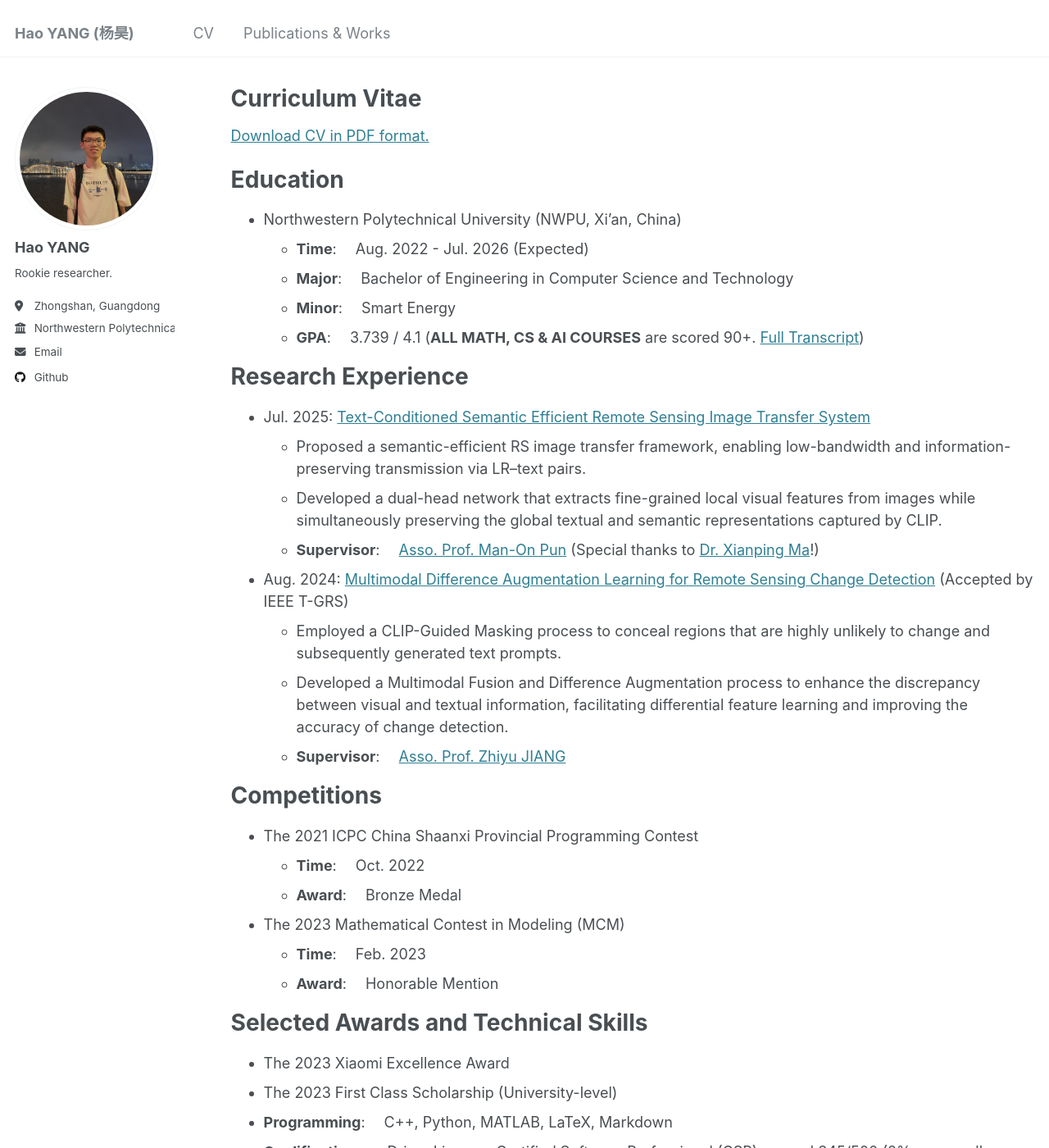
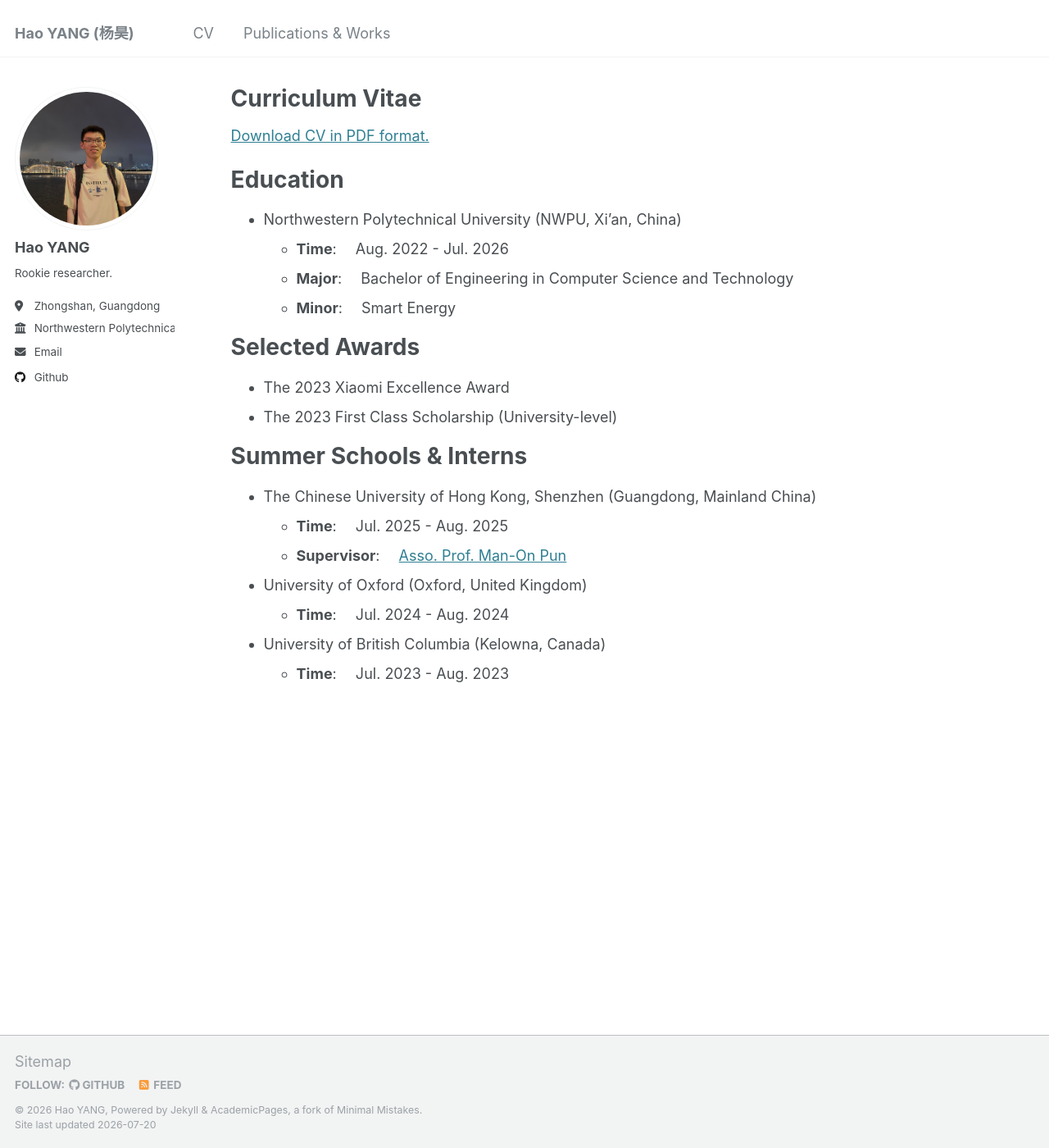
Before and after one commit to haoyangofficial/haoyangofficial.github.io, a Jekyll site: the page built from _pages/cv.md, in a window 1280 px wide and 1400 px high. Shown: the whole window at 82% size. Built offline with Jekyll 4.4.1, drawn with Linux system fonts in a browser that asks for light colours; some of the changed text lies outside the part shown.

Commit message:
shorten cv

```diff
--- a/_pages/cv.md
+++ b/_pages/cv.md
@@ -14,38 +14,14 @@ redirect_from:
 Education
 ======
 * Northwestern Polytechnical University (NWPU, Xi'an, China)
-  * **Time**:&emsp; Aug. 2022 - Jul. 2026 (Expected)
+  * **Time**:&emsp; Aug. 2022 - Jul. 2026
   * **Major**:&emsp; Bachelor of Engineering in Computer Science and Technology
   * **Minor**:&emsp; Smart Energy
-  * **GPA**:&emsp; 3.739 / 4.1 (**ALL MATH, CS & AI COURSES** are scored 90+. [Full Transcript](/files/transcript.pdf))
 
-Research Experience
-======
-* Jul. 2025: [Text-Conditioned Semantic Efficient Remote Sensing Image Transfer System](/publication/2025-08-01-textrssr)
-  * Proposed a semantic-efficient RS image transfer framework, enabling low-bandwidth and information-preserving transmission via LR–text pairs.
-  *	Developed a dual-head network that extracts fine-grained local visual features from images while simultaneously preserving the global textual and semantic representations captured by CLIP.
-  * **Supervisor**:&emsp; [Asso. Prof. Man-On Pun](https://scholar.google.com/citations?user=h82gvswAAAAJ) (Special thanks to [Dr. Xianping Ma](https://scholar.google.com/citations?user=YpIBfOkAAAAJ)!)
-
-* Aug. 2024: [Multimodal Difference Augmentation Learning for Remote Sensing Change Detection](/publication/2025-02-28-mdacd) (Accepted by IEEE T-GRS)
-  * Employed a CLIP-Guided Masking process to conceal regions that are highly unlikely to change and subsequently generated text prompts.
-  * Developed a Multimodal Fusion and Difference Augmentation process to enhance the discrepancy between visual and textual information, facilitating differential feature learning and improving the accuracy of change detection.
-  * **Supervisor**:&emsp; [Asso. Prof. Zhiyu JIANG](https://iopen.nwpu.edu.cn/info/1251/1077.htm)
-
-Competitions
-======
-* The 2021 ICPC China Shaanxi Provincial Programming Contest
-  * **Time**:&emsp; Oct. 2022
-  * **Award**:&emsp; Bronze Medal
-* The 2023 Mathematical Contest in Modeling (MCM)
-  * **Time**:&emsp; Feb. 2023
-  * **Award**:&emsp; Honorable Mention
-
-Selected Awards and Technical Skills
+Selected Awards
 ======
 * The 2023 Xiaomi Excellence Award
 * The 2023 First Class Scholarship (University-level)
-* **Programming**:&emsp; C++, Python, MATLAB, LaTeX, Markdown
-* **Qualifications**:&emsp; Driver License; Certified Software Professional (CSP), scored 345/500 (2% among all participants)
 
 Summer Schools & Interns
 ======
@@ -54,9 +30,5 @@ Summer Schools & Interns
   * **Supervisor**:&emsp; [Asso. Prof. Man-On Pun](https://scholar.google.com/citations?user=h82gvswAAAAJ)
 * University of Oxford (Oxford, United Kingdom)
   * **Time**:&emsp; Jul. 2024 - Aug. 2024
-  * **Program**:&emsp; STEM
-  * **Grade**:&emsp; A
 * University of British Columbia (Kelowna, Canada)
   * **Time**:&emsp; Jul. 2023 - Aug. 2023
-  * **Program**:&emsp; Engineering
-  * **Grade**:&emsp; Gold Medal
```
Also changed, not shown: _pages/about.md (+2 -2 lines), 3 other files.
